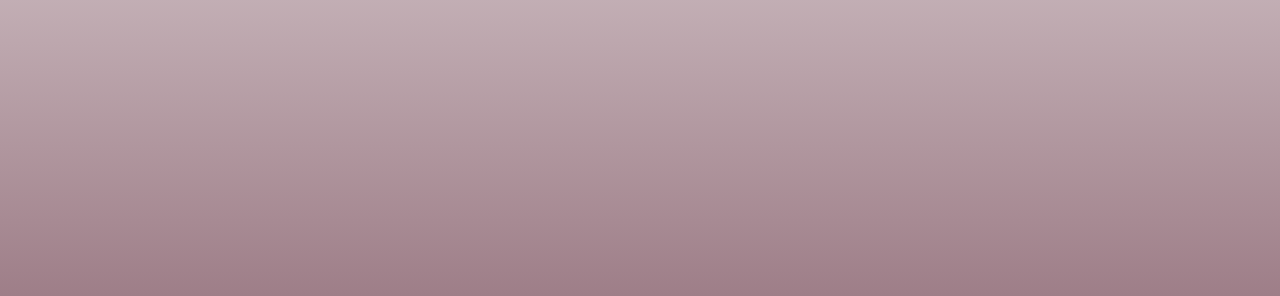
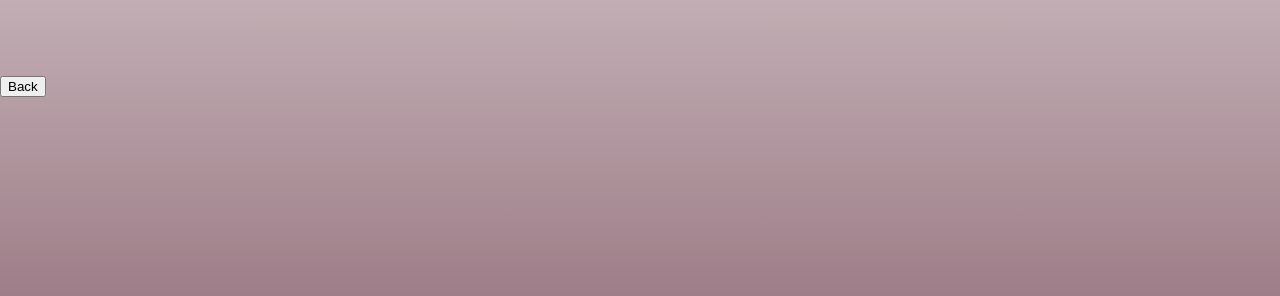
Before and after one commit to saymahub/SPESH-Database-and-Website, a PHP site: page /DistributorsPage.php in a window 1280 px wide. Shown: the part 504-800 px from the top of the page. Run offline with PHP 8.4, Linux system fonts and the light colour scheme.

Commit message:
Update DistributorsPage.php

```diff
--- a/SPESH/Website/DistributorsPage.php
+++ b/SPESH/Website/DistributorsPage.php
@@ -67,8 +67,12 @@
     <p>basket.champ@yahoo.com</p>
     <p>587 829 1920</p>
     <img src="https://fotografias.antena3.com/clipping/cmsimages01/2018/10/18/226A74E0-C67D-40BA-BD22-9EE8E9909F51/69.jpg?crop=1:1,smart&width=1200&height=1200&optimize=low&format=webply" width="150" height ="150" class="center"{margin-right: 30%}>
-    <a href="HomePage.php"><input type="button" value="Contact" style="float: left;"></a>
+    <a href="basket.champ@yahoo.com"><input type="button" value="Contact" style="float: left;"></a>
   </div>
 </div>
+<br></br>
+<br></br>
+<a href="Login.php"><input type="button" value="Back" style="float: left;"></a>
+
 </body>
 </html>
```
